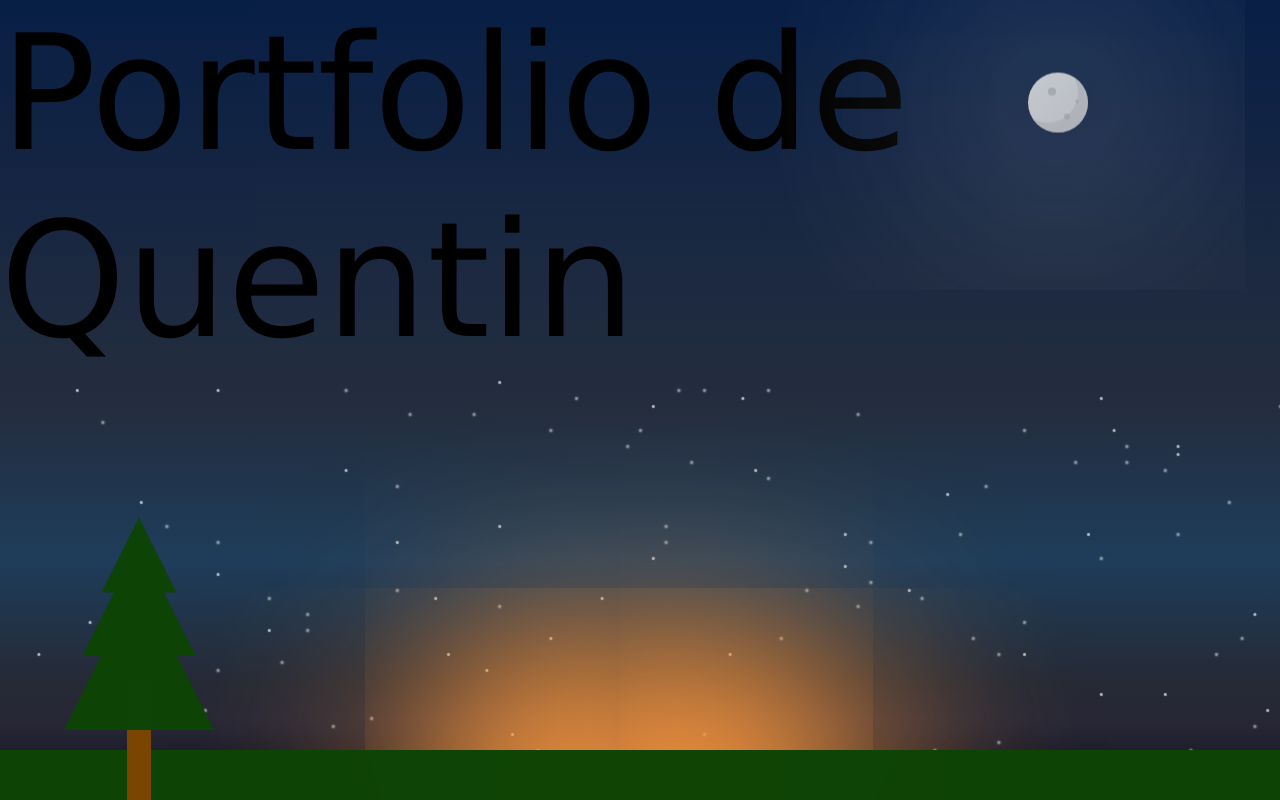
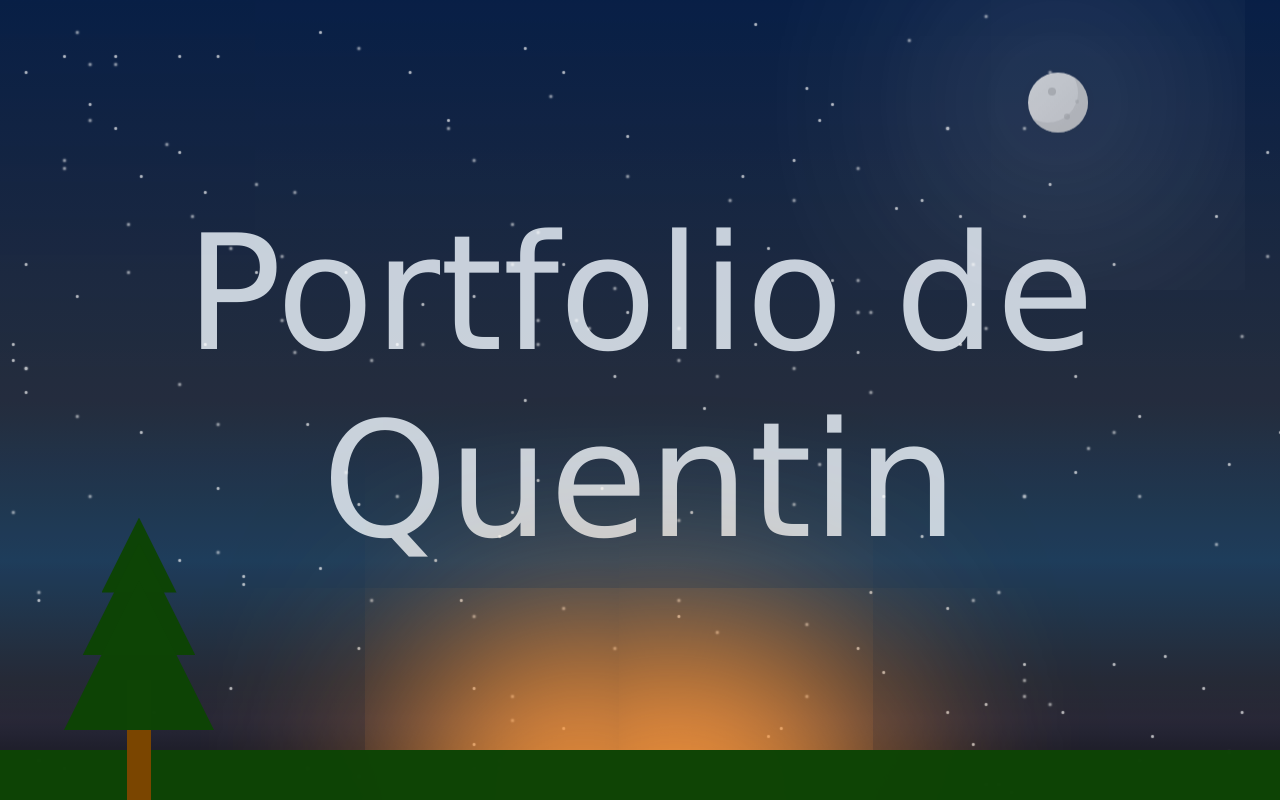
Before and after one commit to CoardsgameTeam/DayNightCycle_CSS_animations, a plain HTML site: page index.html in a window 1280 px wide. Both pictures are taken after a click on the element 640 px from the left and 110 px from the top of the page. Drawn offline with nearby package versions, Linux system fonts and the light colour scheme; files that its build step writes are made by us from their sources.

Commit message:
Adding title in the sky

```diff
--- /dev/null
+++ b/scss/constellation.scss
@@ -0,0 +1,17 @@
+.name {
+  position: absolute;
+  width: 100%;
+  height: auto;
+  top: 25vh;
+  box-sizing: content-box;
+  text-align: center;
+  flex-wrap: wrap;
+  color: aliceblue;
+
+  transition: opacity $animation-duration ease-in-out;
+  opacity: 0;
+}
+
+.animation-started .name {
+  opacity: 1;
+}
--- a/scss/main.scss
+++ b/scss/main.scss
@@ -1,10 +1,11 @@
 // Import de tous les fichiers SCSS
 @import "alphabet";
-@import "variables";
 @import "base";
+@import "buttons";
+@import "constellation";
 @import "stars";
 @import "moon";
 @import "sun";
 @import "animations";
-@import "buttons";
 @import "landscape";
+@import "variables";
```
